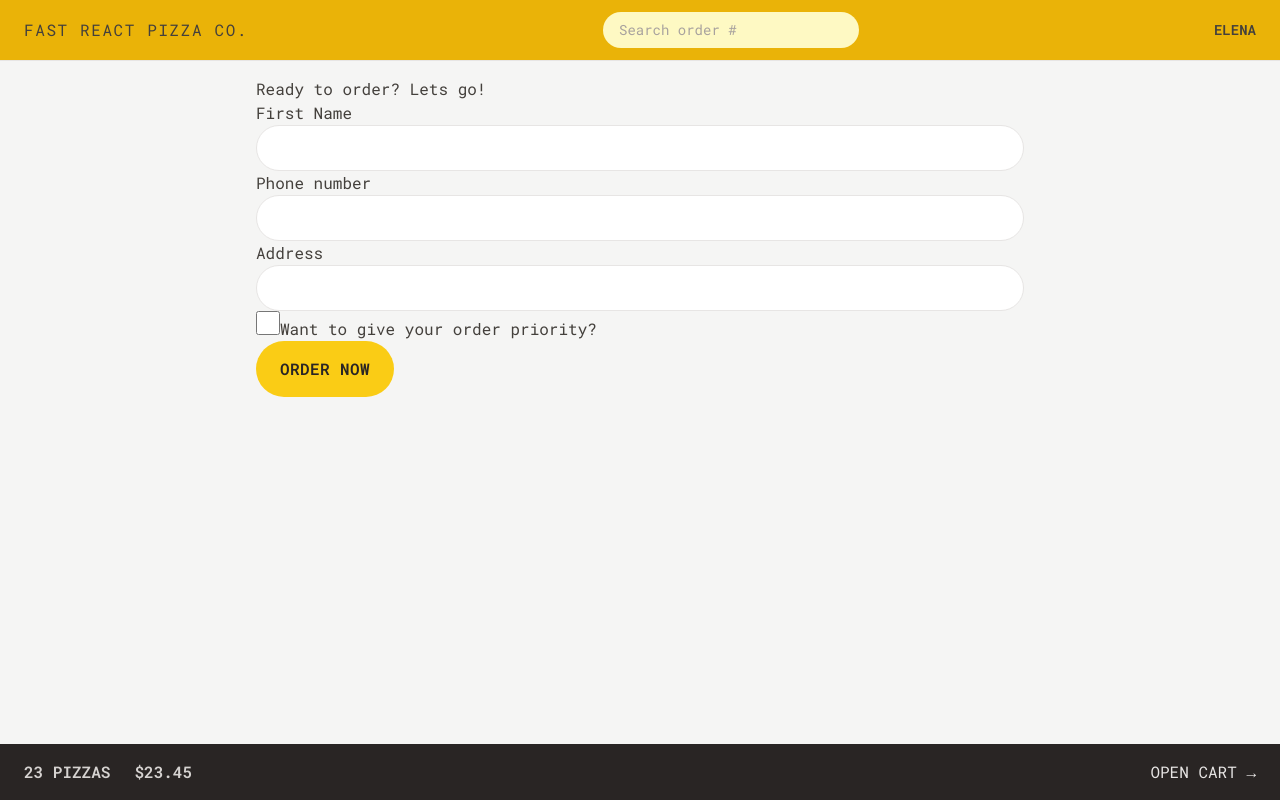
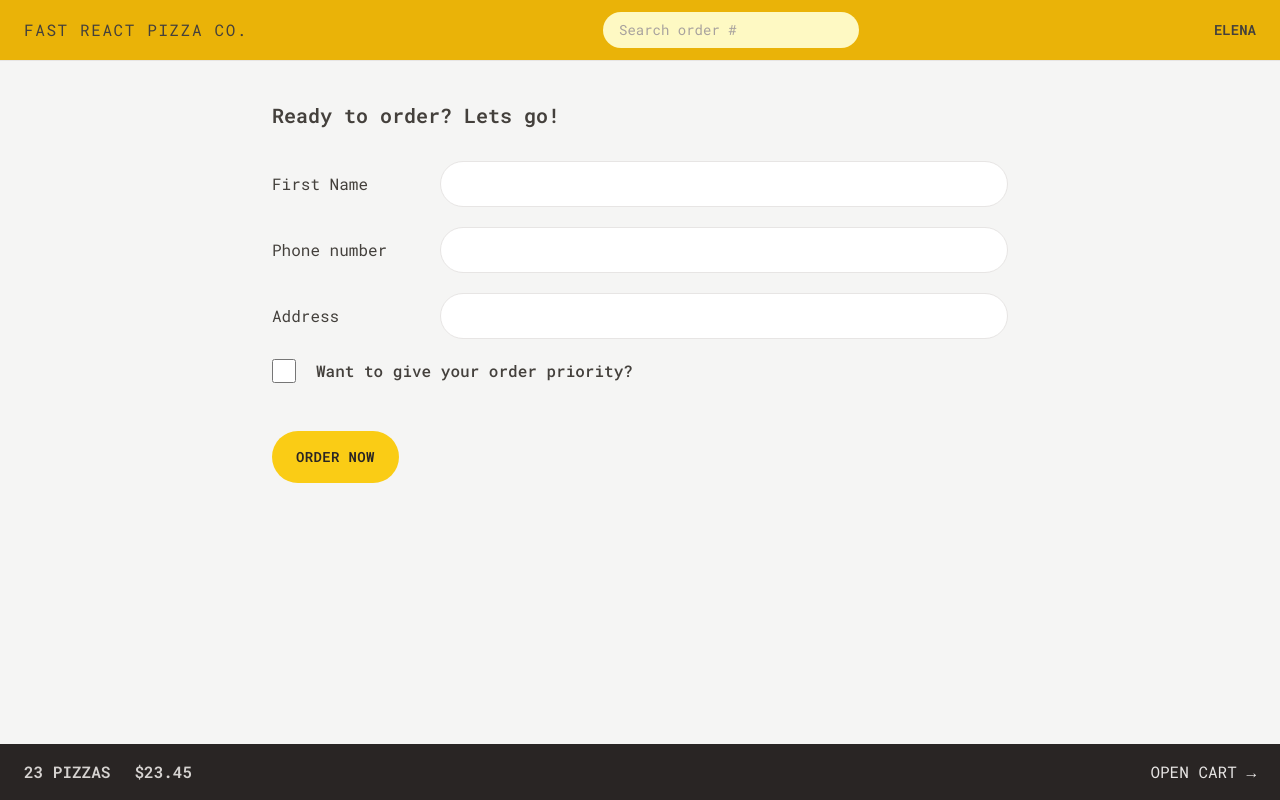
Before and after one commit to Elena-Cr/fast-react-pizza, a React (Vite) app: page /order/new in a window 1280 px wide. Built offline with nearby package versions, Linux system fonts and the light colour scheme.

Commit message:
styling the order form and adding the page title and icon

```diff
--- a/src/features/order/CreateOrder.jsx
+++ b/src/features/order/CreateOrder.jsx
@@ -44,33 +44,42 @@ function CreateOrder() {
   const cart = fakeCart;
 
   return (
-    <div>
-      <h2>Ready to order? Lets go!</h2>
+    <div className="px-4 py-6">
+      <h2 className="mb-8 text-xl font-semibold">Ready to order? Lets go!</h2>
 
       {/* <Form method="POST" action="/order/new"> */}
       <Form method="POST">
-        <div>
-          <label>First Name</label>
-          <input type="text" name="customer" required className="input" />
+        <div className="flex flex-col gap-2 mb-5 sm:flex-row sm:items-center">
+          <label className="sm:basis-40">First Name</label>
+          <input type="text" name="customer" required className="input grow" />
         </div>
 
-        <div>
-          <label>Phone number</label>
-          <div>
-            <input type="tel" name="phone" required className="input" />
+        <div className="flex flex-col gap-2 mb-5 sm:flex-row sm:items-center">
+          <label className="sm:basis-40">Phone number</label>
+          <div className="grow">
+            <input type="tel" name="phone" required className="w-full input" />
           </div>
           {/* Conditional rendering of the errors */}
-          {formErrors?.phone && <p>{formErrors?.phone}</p>}
+          {formErrors?.phone && (
+            <p className="p-2 mt-2 text-xs text-red-700 bg-red-100 rounded-md">
+              {formErrors?.phone}
+            </p>
+          )}
         </div>
 
-        <div>
-          <label>Address</label>
-          <div>
-            <input type="text" name="address" required className="input" />
+        <div className="flex flex-col gap-2 mb-5 sm:flex-row sm:items-center">
+          <label className="sm:basis-40">Address</label>
+          <div className="grow">
+            <input
+              type="text"
+              name="address"
+              required
+              className="w-full input"
+            />
           </div>
         </div>
 
-        <div>
+        <div className="flex items-center gap-5 mb-12">
           <input
             type="checkbox"
             name="priority"
@@ -79,7 +88,9 @@ function CreateOrder() {
             // value={withPriority}
             // onChange={(e) => setWithPriority(e.target.checked)}
           />
-          <label htmlFor="priority">Want to give your order priority?</label>
+          <label htmlFor="priority" className="font-medium">
+            Want to give your order priority?
+          </label>
         </div>
 
         <div>
--- a/src/index.css
+++ b/src/index.css
@@ -4,7 +4,7 @@
 
 @layer components {
   .input {
-    @apply w-full px-4 py-2 text-sm transition-all duration-300 border rounded-full border-stone-200 placeholder:text-stone-300 focus:outline-none focus:ring focus:ring-yellow-400 md:px-6 md:py-3;
+    @apply px-4 py-2 text-sm transition-all duration-300 border rounded-full border-stone-200 placeholder:text-stone-300 focus:outline-none focus:ring focus:ring-yellow-400 md:px-6 md:py-3;
   }
   /* https://dev.to/afif/i-made-100-css-loaders-for-your-next-project-4eje */
   .loader {
--- a/src/ui/Button.jsx
+++ b/src/ui/Button.jsx
@@ -2,13 +2,13 @@ import { Link } from "react-router-dom";
 
 function Button({ children, disabled, to, type }) {
   const base =
-    "inline-block font-semibold tracking-wide uppercase transition-colors duration-300 bg-yellow-400 rounded-full  disabled:cursor-not-allowed focus:ring-offset-2 focus:outline-none focus:bg-yellow-300 focus:ring-yellow-300 focus:ring hover:bg-yellow-300 text-stone-800";
+    "inline-block text-sm font-semibold tracking-wide uppercase transition-colors duration-300 bg-yellow-400 rounded-full  disabled:cursor-not-allowed focus:ring-offset-2 focus:outline-none focus:bg-yellow-300 focus:ring-yellow-300 focus:ring hover:bg-yellow-300 text-stone-800";
 
   const styles = {
     primary: base + " px-4 py-3 md:px-6 md:py-4",
     small: base + " px-4 py-2 sm:px-5 sm:py-2.5 text-xs",
     secondary:
-      "inline-block font-semibold tracking-wide uppercase border-2 norder-stone-300 transition-colors duration-300  rounded-full  disabled:cursor-not-allowed focus:ring-offset-2 focus:outline-none focus:bg-stone-300 focus:ring-stone-300 focus:ring hover:bg-stone-300 text-stone-800 px-4 py-2.5 md:px-6 md:py-3.5",
+      "inline-block text-sm  font-semibold tracking-wide uppercase border-2 norder-stone-300 transition-colors duration-300  rounded-full  disabled:cursor-not-allowed focus:ring-offset-2 focus:outline-none focus:bg-stone-300 focus:ring-stone-300 focus:ring hover:bg-stone-300 text-stone-800 px-4 py-2.5 md:px-6 md:py-3.5",
   };
   if (to)
     return (
```
Also changed, not shown: index.html (+6 -2 lines).
